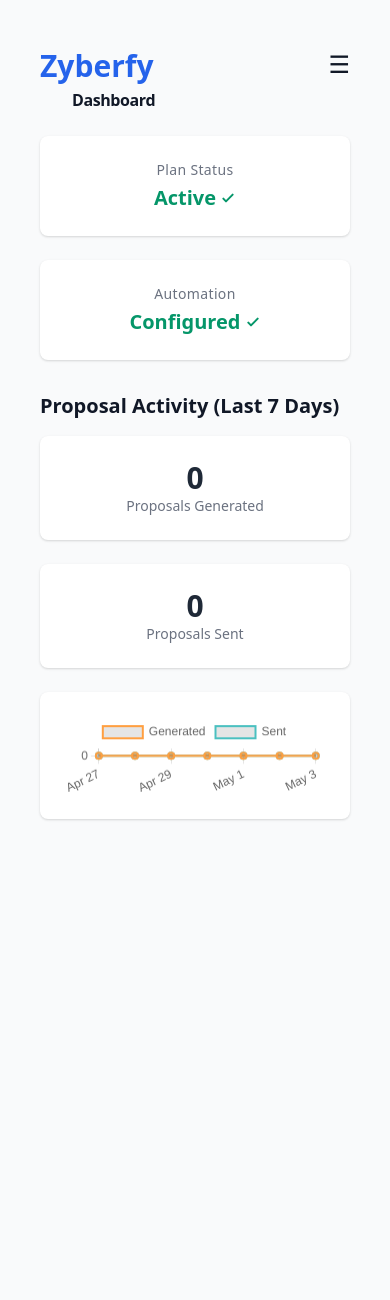
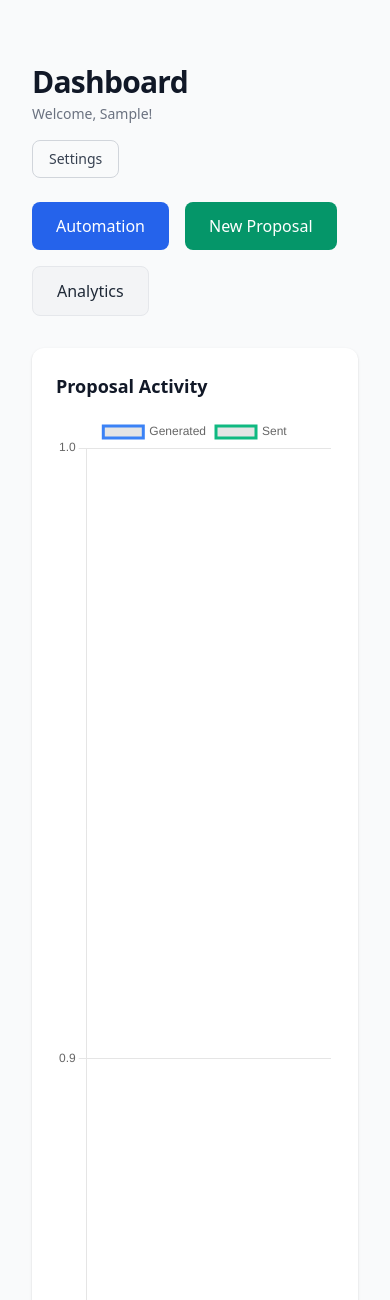
Before and after one commit to MylesGoHam/zyberfy-backend, a Flask app: template templates/dashboard.html in a window 390 px wide. Shown: the top 1300 px of the page. Before the commit the page ends 820 px from the top, so only its background shows below. Run offline with Flask 3, Linux system fonts and the light colour scheme; the visitor is signed in with stand-in values (Sample User, id 1); tables that the repository leaves empty hold one stand-in row (values such as "Sample post"); the template is opened without the code that fills it: most values are stand-ins (such as "Sample title", 1, 10 or a date in 2020).

Commit message:
Update dashboard.html

```diff
--- a/templates/dashboard.html
+++ b/templates/dashboard.html
@@ -3,122 +3,72 @@
 {% block title %}Dashboard | Zyberfy{% endblock %}
 
 {% block content %}
-<div class="max-w-6xl mx-auto p-6">
+<div class="max-w-6xl mx-auto px-4 py-10">
+  <!-- Header -->
+  <div class="flex flex-col md:flex-row items-start md:items-center justify-between mb-6">
+    <div>
+      <h2 class="text-3xl font-bold text-gray-900 tracking-tight">Dashboard</h2>
+      <p class="text-sm text-gray-500 mt-1">Welcome, {{ first_name }}!</p>
+    </div>
+    <div class="mt-4 md:mt-0">
+      <a href="{{ url_for('settings') }}" class="inline-flex items-center px-4 py-2 border border-gray-300 text-sm rounded-lg text-gray-700 hover:bg-gray-50">
+        Settings
+      </a>
+    </div>
+  </div>
 
-  <!-- Top bar with logo and hamburger -->
-<div class="flex items-start justify-between mb-6">
-  <div class="flex flex-col">
-    <span class="text-3xl font-extrabold text-blue-600">Zyberfy</span>
-    <span class="text-base font-semibold text-black-900 ml-8 mt-1 tracking-tight">Dashboard</span>
+  <!-- Buttons -->
+  <div class="flex flex-wrap gap-4 mb-8">
+    <a href="{{ url_for('automation') }}" class="bg-blue-600 text-white px-6 py-3 rounded-lg hover:bg-blue-700">
+      Automation
+    </a>
+    <a href="{{ url_for('proposal') }}" class="bg-green-600 text-white px-6 py-3 rounded-lg hover:bg-green-700">
+      New Proposal
+    </a>
+    <a href="{{ url_for('analytics') }}" class="bg-gray-100 text-gray-800 px-6 py-3 rounded-lg border hover:border-gray-400">
+      Analytics
+    </a>
   </div>
-  <div class="relative">
-    <button id="menu-toggle" class="text-2xl focus:outline-none">☰</button>
-    <div id="dropdown-menu" class="hidden absolute right-0 mt-2 w-48 bg-white border rounded shadow-lg z-50">
-      <a href="{{ url_for('dashboard') }}" class="block px-4 py-2 hover:bg-gray-100">Home</a>
-      <a href="{{ url_for('automation') }}" class="block px-4 py-2 hover:bg-gray-100">Automation</a>
-      <a href="{{ url_for('proposal') }}" class="block px-4 py-2 hover:bg-gray-100">New Proposal</a>
-      <a href="{{ url_for('analytics') }}" class="block px-4 py-2 hover:bg-gray-100">Analytics</a>
-      <a href="{{ url_for('settings') }}" class="block px-4 py-2 hover:bg-gray-100">Settings</a>
-    </div>
+
+  <!-- Graph -->
+  <div class="bg-white shadow rounded-xl p-6">
+    <h3 class="text-lg font-semibold mb-4">Proposal Activity</h3>
+    <canvas id="proposalChart" class="w-full h-64"></canvas>
   </div>
 </div>
 
-<div class="grid grid-cols-1 md:grid-cols-2 gap-6 mb-8">
-  <!-- Plan Status -->
-  <div class="bg-white p-6 rounded-lg shadow text-center">
-    <h3 class="text-sm text-gray-500 mb-1 font-medium tracking-wide">Plan Status</h3>
-    <p class="text-xl font-semibold text-green-600 flex justify-center items-center gap-1">
-      Active
-      <svg xmlns="http://www.w3.org/2000/svg" class="w-4 h-4 text-green-600" fill="none" viewBox="0 0 24 24" stroke="currentColor">
-        <path stroke-linecap="round" stroke-linejoin="round" stroke-width="3" d="M5 13l4 4L19 7" />
-      </svg>
-    </p>
-  </div>
-
-  <!-- Automation -->
-  <div class="bg-white p-6 rounded-lg shadow text-center">
-    <h3 class="text-sm text-gray-500 mb-1 font-medium tracking-wide">Automation</h3>
-    <p class="text-xl font-semibold text-green-600 flex justify-center items-center gap-1">
-      Configured
-      <svg xmlns="http://www.w3.org/2000/svg" class="w-4 h-4 text-green-600" fill="none" viewBox="0 0 24 24" stroke="currentColor">
-        <path stroke-linecap="round" stroke-linejoin="round" stroke-width="3" d="M5 13l4 4L19 7" />
-      </svg>
-    </p>
-  </div>
-</div>
-
-  <!-- Proposal stats -->
-  <div>
-    <h3 class="text-xl font-semibold mb-4">Proposal Activity (Last 7 Days)</h3>
-
-    <div class="grid grid-cols-1 md:grid-cols-2 gap-6 mb-6">
-      <div class="bg-white p-6 rounded-lg shadow text-center">
-        <h2 id="stat-generated" class="text-3xl font-bold text-gray-800">0</h2>
-        <p class="text-sm text-gray-500">Proposals Generated</p>
-      </div>
-      <div class="bg-white p-6 rounded-lg shadow text-center">
-        <h2 id="stat-sent" class="text-3xl font-bold text-gray-800">0</h2>
-        <p class="text-sm text-gray-500">Proposals Sent</p>
-      </div>
-    </div>
-
-    <div class="bg-white p-6 rounded-lg shadow">
-      <canvas id="miniChart" height="90"></canvas>
-    </div>
-  </div>
-</div>
-{% endblock %}
-
-{% block scripts %}
+<!-- Chart JS -->
 <script src="https://cdn.jsdelivr.net/npm/chart.js"></script>
 <script>
-  const miniCtx = document.getElementById('miniChart').getContext('2d');
-  const miniChart = new Chart(miniCtx, {
-    type: 'line',
+  const ctx = document.getElementById("proposalChart").getContext("2d");
+  new Chart(ctx, {
+    type: "line",
     data: {
-      labels: [],
+      labels: {{ line_labels|tojson }},
       datasets: [
         {
-          label: 'Generated',
-          data: [],
-          borderColor: 'rgba(255, 159, 64, 1)',
+          label: "Generated",
+          data: {{ generated_data|tojson }},
+          borderColor: "#3b82f6",
           fill: false,
-          borderWidth: 2
         },
         {
-          label: 'Sent',
-          data: [],
-          borderColor: 'rgba(75, 192, 192, 1)',
+          label: "Sent",
+          data: {{ sent_data|tojson }},
+          borderColor: "#10b981",
           fill: false,
-          borderWidth: 2
         }
       ]
     },
     options: {
       responsive: true,
-      plugins: { legend: { display: true } },
-      scales: { y: { beginAtZero: true } }
+      maintainAspectRatio: false,
+      scales: {
+        y: {
+          beginAtZero: true
+        }
+      }
     }
-  });
-
-  async function refreshMiniAnalytics() {
-    const res = await fetch('/analytics-data?range=7');
-    const data = await res.json();
-    document.getElementById('stat-generated').textContent = data.generated;
-    document.getElementById('stat-sent').textContent = data.sent;
-    miniChart.data.labels = data.labels;
-    miniChart.data.datasets[0].data = data.gen_data;
-    miniChart.data.datasets[1].data = data.sent_data;
-    miniChart.update();
-  }
-
-  refreshMiniAnalytics();
-  setInterval(refreshMiniAnalytics, 10000);
-
-  // Hamburger toggle
-  document.getElementById('menu-toggle').addEventListener('click', () => {
-    const menu = document.getElementById('dropdown-menu');
-    menu.classList.toggle('hidden');
   });
 </script>
 {% endblock %}
```
